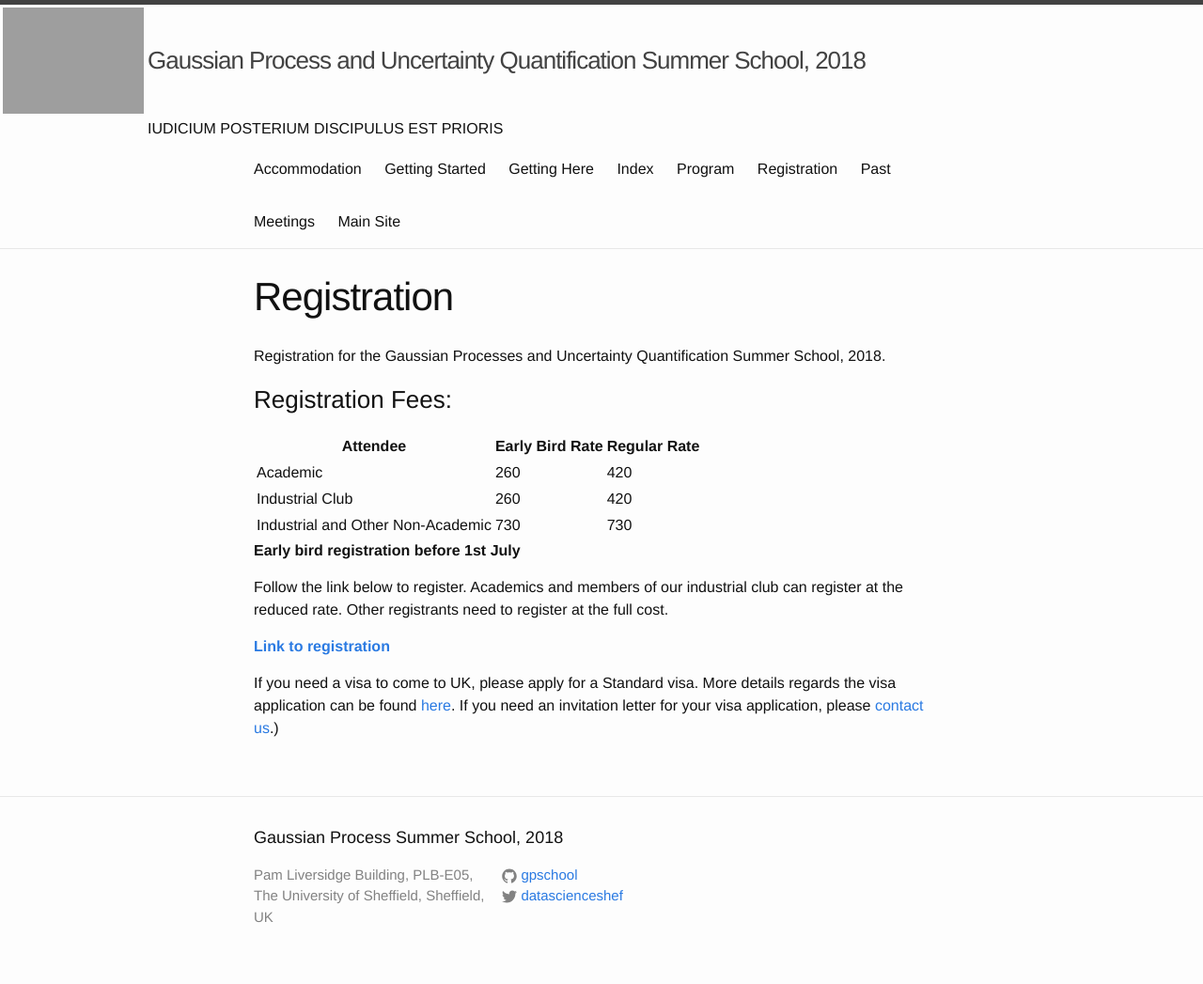
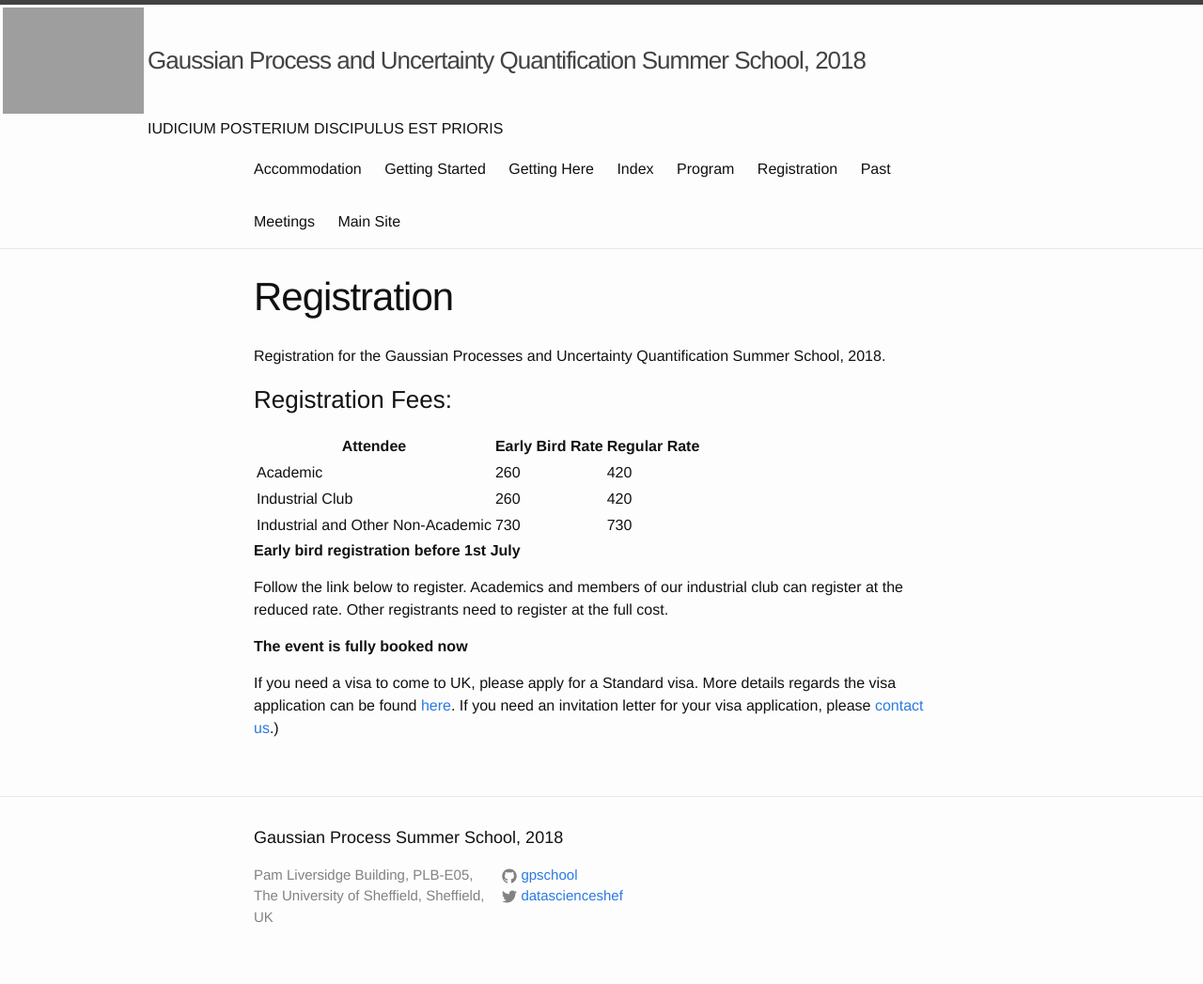
Before and after one commit to gpschool/gpss18, a Jekyll site: the page built from registration.md, in a window 1280 px wide. Shown: the whole page at 94% size. Built offline with Jekyll 4.4.1, drawn with Linux system fonts in a browser that asks for light colours.

Commit message:
Update registration info

```diff
--- a/registration.md
+++ b/registration.md
@@ -22,7 +22,7 @@ Follow the link below to register. Academics and members of our
 industrial club can register at the reduced rate. Other registrants need
 to register at the full cost.
 
-[**Link to registration**](https://onlineshop.shef.ac.uk/conferences-and-events/faculty-of-engineering/computer-science/summer-school-in-gaussian-processes-and-uncertainty-quantification-2018)
+**The event is fully booked now**
 
 If you need a visa to come to UK, please apply for a Standard
 visa. More details regards the visa application can be found
```
